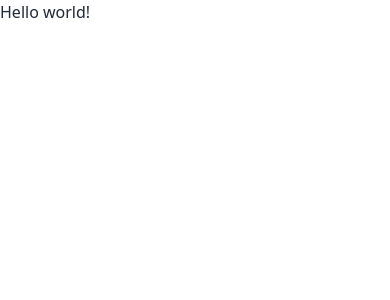
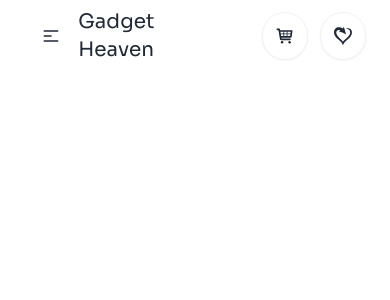
Before and after one commit to Takmim00/Gadget-haven, a React (Vite) app: page / in a window 390 px wide. Shown: the top 300 px of the page. Built offline with nearby package versions, Linux system fonts and the light colour scheme.

Commit message:
navbar added

```diff
--- a/package.json
+++ b/package.json
@@ -14,6 +14,7 @@
     "match-sorter": "^7.0.0",
     "react": "^18.3.1",
     "react-dom": "^18.3.1",
+    "react-icons": "^5.3.0",
     "react-router-dom": "^6.27.0",
     "sort-by": "^1.2.0"
   },
--- /dev/null
+++ b/src/Pages/Home.jsx
@@ -0,0 +1,10 @@
+
+const Home = () => {
+    return (
+        <div>
+
+        </div>
+    );
+};
+
+export default Home;
--- /dev/null
+++ b/src/components/Navbar.jsx
@@ -0,0 +1,56 @@
+import { Link, NavLink } from "react-router-dom";
+import { TiShoppingCart } from "react-icons/ti";
+import { GiSelfLove } from "react-icons/gi";
+
+const Navbar = () => {
+  return (
+    <div className="">
+      <div className="navbar w-11/12 mx-auto">
+        <div className="navbar-start">
+          <div className="dropdown">
+            <div tabIndex={0} role="button" className="btn btn-ghost lg:hidden">
+              <svg
+                xmlns="http://www.w3.org/2000/svg"
+                className="h-5 w-5"
+                fill="none"
+                viewBox="0 0 24 24"
+                stroke="currentColor"
+              >
+                <path
+                  strokeLinecap="round"
+                  strokeLinejoin="round"
+                  strokeWidth="2"
+                  d="M4 6h16M4 12h8m-8 6h16"
+                />
+              </svg>
+            </div>
+            <ul
+              tabIndex={0}
+              className="menu menu-sm dropdown-content bg-base-100 rounded-box z-[1] mt-3 w-52 p-2 shadow"
+            >
+              <li><NavLink to='/'>Home</NavLink></li>
+            <li><NavLink to='/statistics'>Statistics</NavLink></li>
+            <li><NavLink to='/dashboard'>Dashboard</NavLink></li>
+            </ul>
+          </div>
+          <Link className=" text-xl" to='/' >Gadget Heaven</Link>
+        </div>
+        <div className="navbar-center hidden lg:flex">
+          <ul className="menu menu-horizontal px-1">
+            <li><NavLink to='/'>Home</NavLink></li>
+            <li><NavLink to='/statistics'>Statistics</NavLink></li>
+            <li><NavLink to='/dashboard'>Dashboard</NavLink></li>
+
+
+          </ul>
+        </div>
+        <div className="navbar-end gap-3">
+          <p className="bg-white p-3 border rounded-full text-xl btn"><TiShoppingCart/></p>
+          <p className="bg-white p-3 border rounded-full text-xl btn"><GiSelfLove/></p>
+        </div>
+      </div>
+    </div>
+  );
+};
+
+export default Navbar;
--- a/src/index.css
+++ b/src/index.css
@@ -1,3 +1,8 @@
+@import url("https://fonts.googleapis.com/css2?family=Sora:wght@100..800&display=swap");
 @tailwind base;
 @tailwind components;
 @tailwind utilities;
+
+body {
+  font-family: "Sora", sans-serif;
+}
--- /dev/null
+++ b/src/layout/MainLayout.jsx
@@ -0,0 +1,12 @@
+import Navbar from "../components/Navbar";
+
+
+const MainLayout = () => {
+    return (
+        <div>
+            <Navbar></Navbar>
+        </div>
+    );
+};
+
+export default MainLayout;
--- /dev/null
+++ b/src/routes/Routes.jsx
@@ -0,0 +1,18 @@
+import { createBrowserRouter } from "react-router-dom";
+import MainLayout from "../layout/Mainlayout";
+import Home from "../Pages/Home";
+
+const routes = createBrowserRouter([
+  {
+    path: "/",
+    element: <MainLayout/>,
+    children:[
+        {
+            page: '/',
+            element:<Home/>
+        }
+    ]
+  },
+]);
+
+export { routes };
```
Also changed, not shown: src/main.jsx (+3 -8 lines), src/components/Footer.jsx (added), 1 other file (tests, documents, lock files or other folders).
